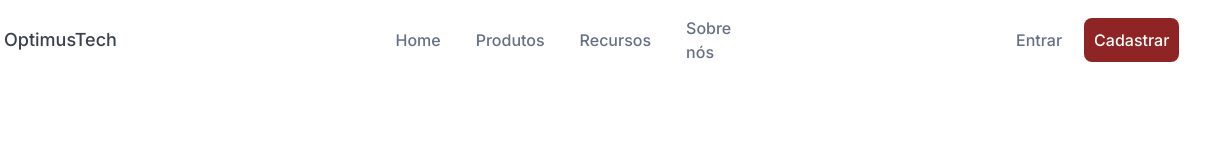
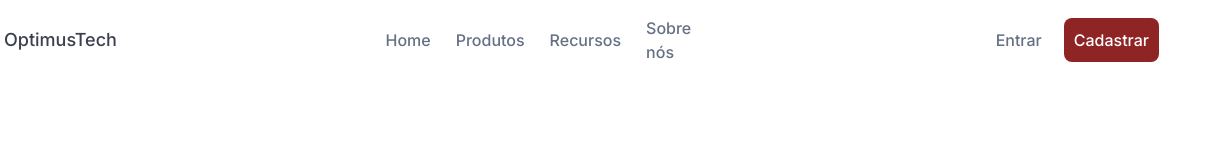
Before and after one commit to xxxArlongxxx/7DC_OptimusTech, a plain HTML site: page index.html in a window 1280 px wide. Shown: the top 160 px of the page, 73-1280 px from the left. Drawn offline with Linux system fonts and the light colour scheme.

Commit message:
margin left final para .link_item

```diff
--- a/style.css
+++ b/style.css
@@ -68,7 +68,7 @@
     margin-top: 4px;
     margin-right:20px;
     margin-bottom: 4px;
-    margin-left:15px;
+    margin-left:5px;
     padding: 4px 0px;
     font-size: 16px;
     font-weight: 500;
```
